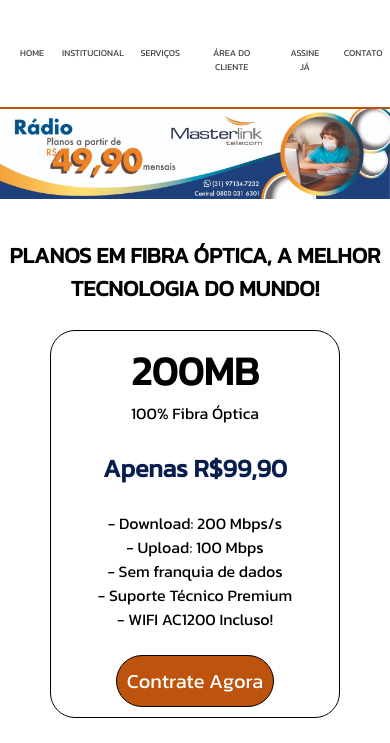
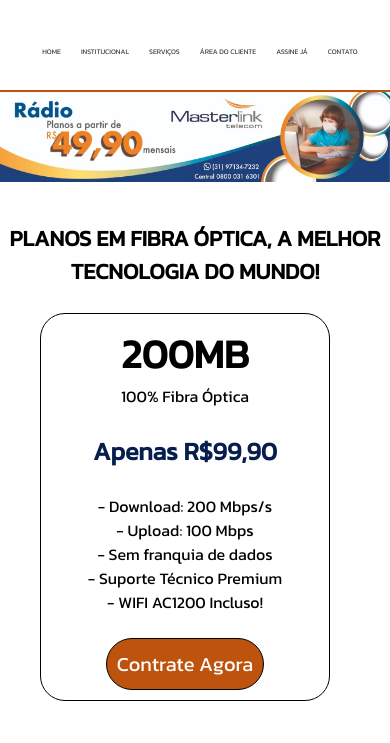
Before and after one commit to ErikBruzzi/masterlink-project, a plain HTML site: page index.html in a window 390 px wide. Shown: the part 92-835 px from the top of the page. Drawn offline with Linux system fonts and the light colour scheme.

Commit message:
Update 1.1.1

```diff
--- a/style.css
+++ b/style.css
@@ -221,7 +221,7 @@ footer {
 
     .cabecalho div button{
         margin: 0;
-        font-size: 9px;
+        font-size: 7px;
     }
 
     .menu div button:hover{
@@ -270,7 +270,7 @@ footer {
     .planos {
         display: block;
         justify-content: center;
-        margin: 0px 40px 0px 40px;
+        margin: 0px 40px 0px 30px;
     }
 
     .contedor {
```
